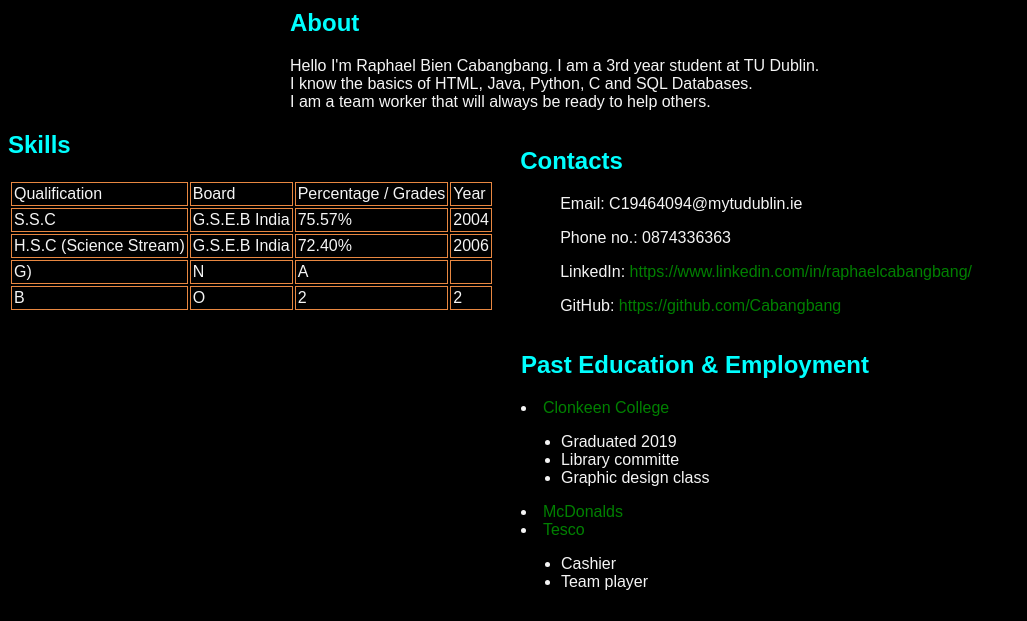
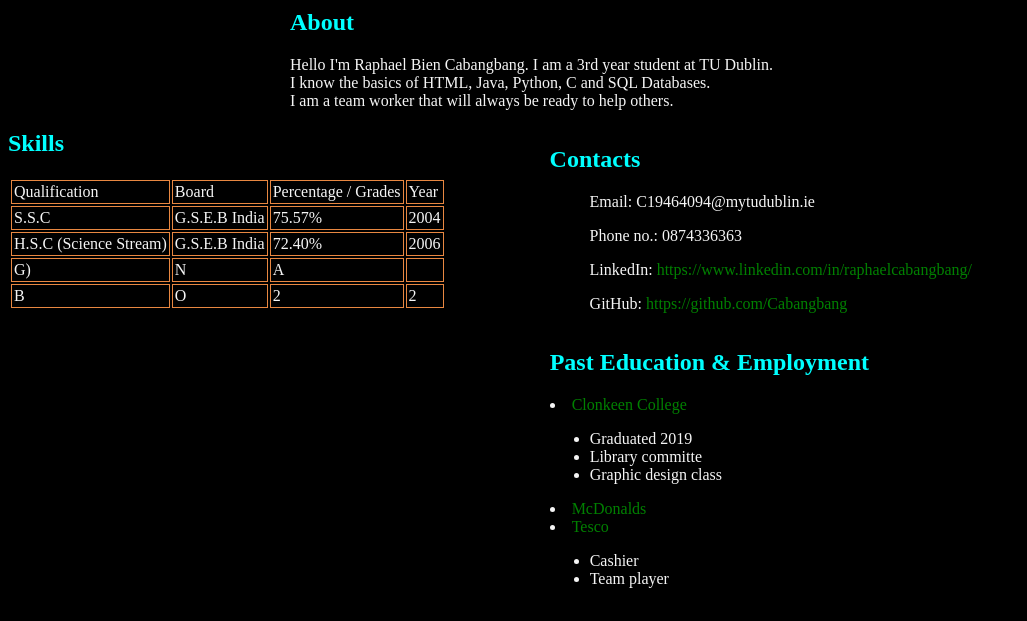
Before and after one commit to Cabangbang/web-dev, a plain HTML site: page Lab 1/index-Raphael-PC.html in a window 1280 px wide. Shown: the part 278-899 px from the top of the page, without its empty margins (0-1027 px from the left). Drawn offline with Linux system fonts and the light colour scheme.

Commit message:
Changed font style

```diff
--- a/Lab 1/creative.css
+++ b/Lab 1/creative.css
@@ -1,5 +1,5 @@
 #container {
-  font-family: arial;
+  font-family: "Times New Roman";
   color: whitesmoke;
   margin: 0 auto;
 }
--- a/Lab 2/creative.css
+++ b/Lab 2/creative.css
@@ -1,5 +1,5 @@
 #container {
-  font-family: arial;
+  font-family: "Times New Roman";
   color: whitesmoke;
   margin: 0 auto;
 }
--- a/Lab 3/creative.css
+++ b/Lab 3/creative.css
@@ -1,5 +1,5 @@
 #container {
-  font-family: arial;
+  font-family: "Times New Roman";
   color: whitesmoke;
   margin: 0 auto;
 }
```
Also changed, not shown: Lab 1/index.html (+0 -1 lines).
